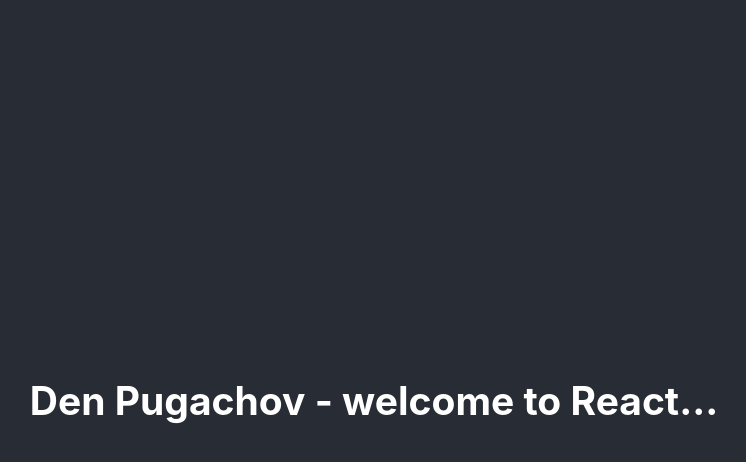
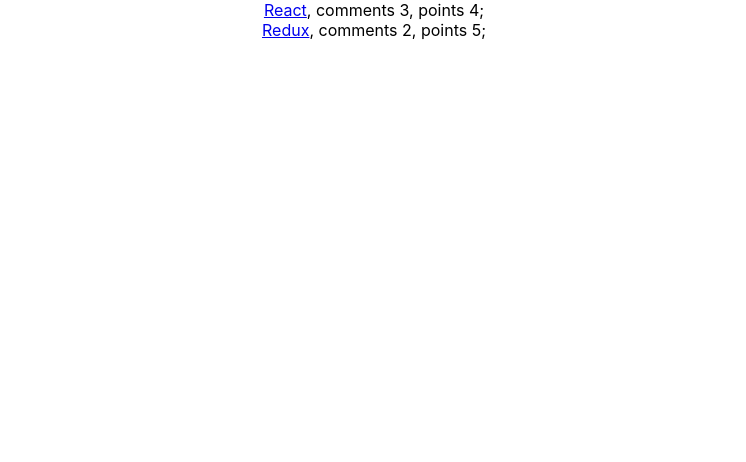
Before and after one commit to Pugaden/hakernews, a React (Create React App) app: page / in a window 1280 px wide. Shown: the top 462 px of the page, without its empty margins (266-1012 px from the left). Built offline with nearby package versions, Linux system fonts and the light colour scheme.

Commit message:
display list of items(map)

```diff
--- a/src/App.js
+++ b/src/App.js
@@ -1,18 +1,41 @@
 import React, { Component } from 'react';
 import './App.css';
 
+const list = [
+  {
+    title: 'React',
+    url: 'https://facebook.github.io/rect/',
+    author: 'Jordan Walke',
+    num_comments: 3,
+    points: 4,
+    objectID: 0,
+  },
+  {
+    title: 'Redux',
+    url: 'https://github.com/reactjs/redux',
+    author: 'Dan Abramov, Andrew Clark',
+    num_comments: 2,
+    points: 5,
+    objectID: 1,
+  },
+];
+
 class App extends Component {
   render() {
-    const helloWorld = "- welcome to React...";
-    const user = {
-      name:"Den",
-      secondName:"Pugachov",
-    };
     return (
       <div className="App">
-        <header className="App-header">
-          <h2>{user.name} {user.secondName} {helloWorld}</h2>
-        </header>
+        { list.map(function(item) {
+          return (
+            <div key={item.objectID}>
+              <span>
+                <a href={item.url}>{item.title}</a>
+              </span>
+              <span>{item.authour}, </span>
+              <span>comments {item.num_comments}, </span>
+              <span>points {item.points};</span>
+            </div>
+          );
+        })}
       </div>
     );
   }
```
